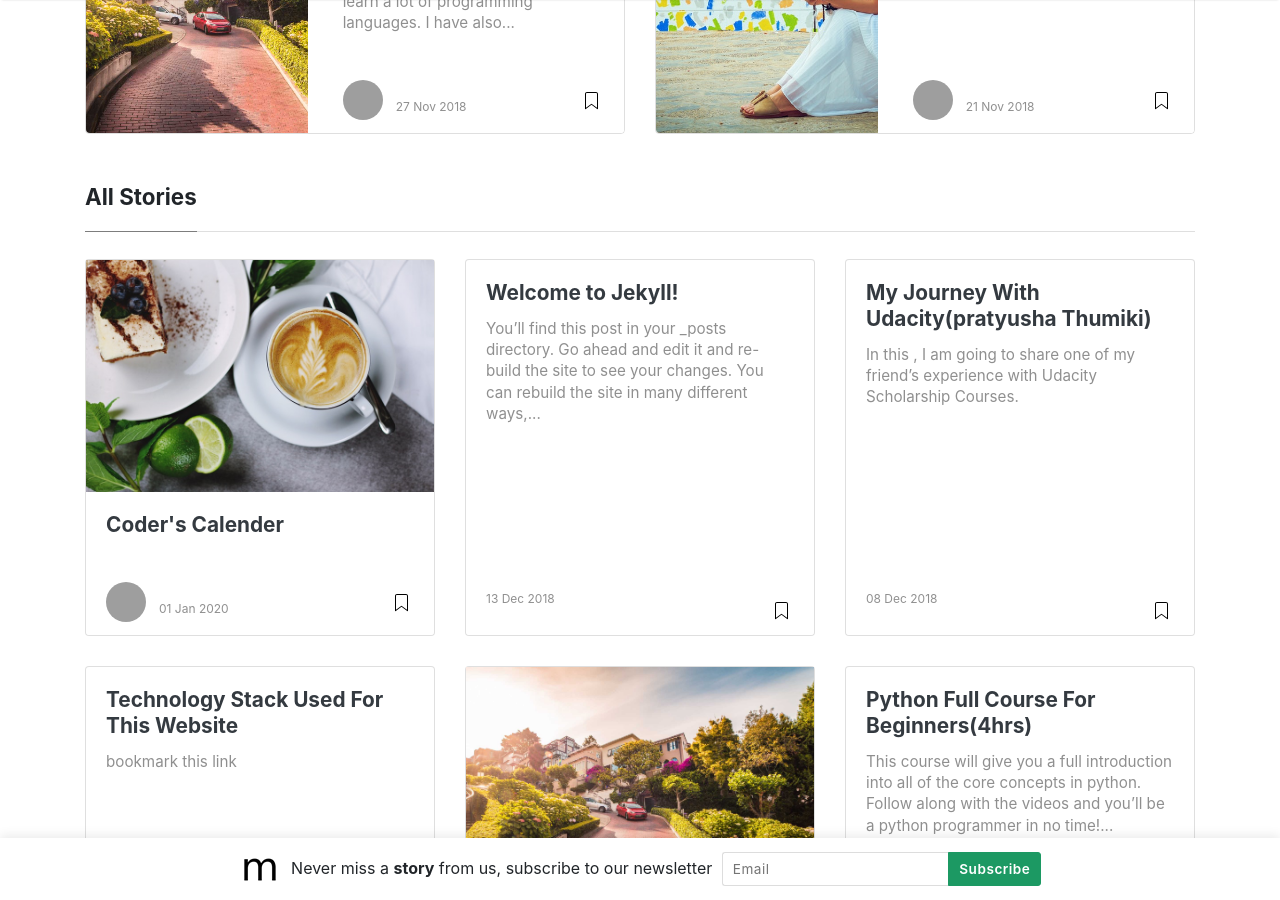
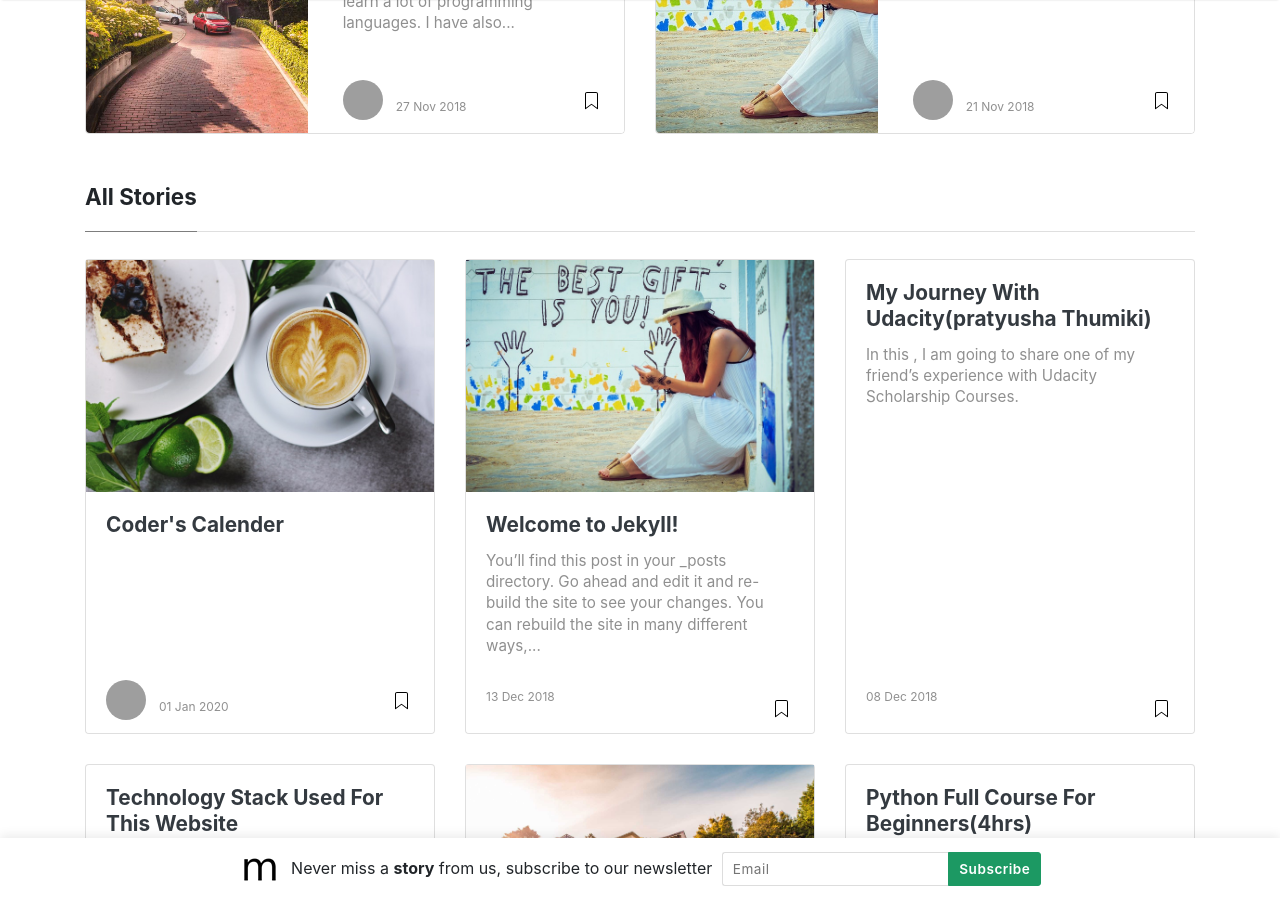
Before and after one commit to StarkSources/myblog, a Jekyll site: the page built from index.html, in a window 1280 px wide and 900 px high, scrolled down 722 px. Built offline with Jekyll 4.4.1, drawn with Linux system fonts in a browser that asks for light colours; nearby versions of some CDN libraries; the list of posts is cut into pages by our own code; comment, search, counter and statistics services are not loaded; grey boxes are pictures that could not be loaded.

Commit message:
Update 2018-12-13-welcome-to-jekyll.markdown

```diff
--- a/_posts/2018-12-13-welcome-to-jekyll.markdown
+++ b/_posts/2018-12-13-welcome-to-jekyll.markdown
@@ -3,6 +3,7 @@ layout: post
 title:  "Welcome to Jekyll!"
 date:   2018-12-13 18:02:44 +0530
 categories: jekyll update
+image: assets/images/12.jpg
 ---
 You’ll find this post in your `_posts` directory. Go ahead and edit it and re-build the site to see your changes. You can rebuild the site in many different ways, but the most common way is to run `jekyll serve`, which launches a web server and auto-regenerates your site when a file is updated.
 
```
